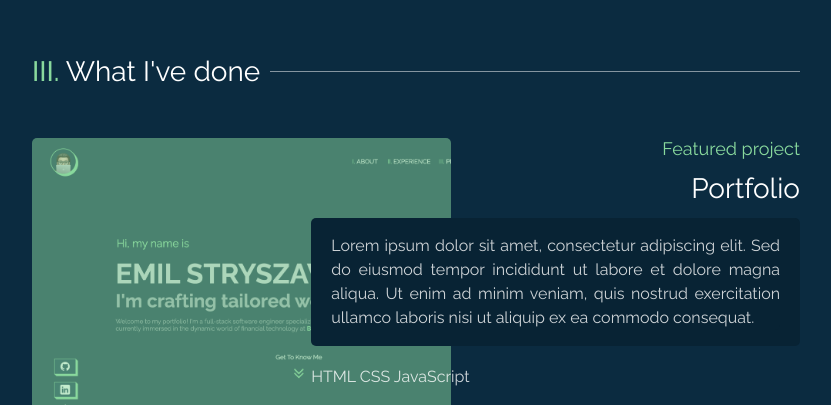
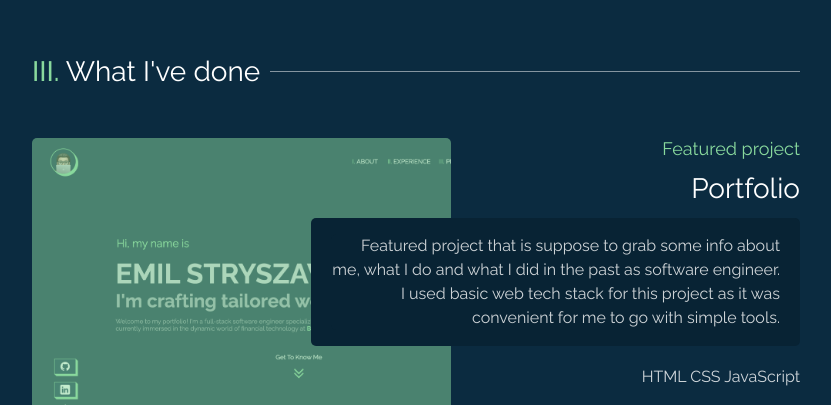
Before and after one commit to emstryszawski/est-portfolio, a website built with webpack: page index.html in a window 1280 px wide. Shown: the part 2888-3293 px from the top of the page, without its empty margins (230-1061 px from the left). Built offline with nearby package versions, Linux system fonts and the light colour scheme.

Commit message:
projects fixes

```diff
--- a/css/style.css
+++ b/css/style.css
@@ -438,7 +438,7 @@ article#resume h2 {
 }
 
 .accent-color-override:hover {
-    background: url("img/projects/portfolio.png") no-repeat;
+    background: url("../img/projects/portfolio.png") no-repeat;
     background-size: cover;
     overflow: hidden;
     height: 100%;
@@ -446,7 +446,7 @@ article#resume h2 {
 }
 
 .project-image {
-    background: url("/img/projects/portfolio.png") no-repeat;
+    background: url("../img/projects/portfolio.png") no-repeat;
     background-size: cover;
     overflow: hidden;
     color: #FFFFFF;
@@ -460,12 +460,13 @@ article#resume h2 {
 
 .grid-content {
     grid-area: 1 / 12 / 2 / 5;
-}
-
-.grid-content {
     display: flex;
     flex-direction: column;
     justify-content: space-between;
+}
+
+.grid-content * {
+    text-align: end;
 }
 
 .contact-form form {
--- a/index.html
+++ b/index.html
@@ -21,7 +21,9 @@
     <link rel="preconnect" href="https://fonts.gstatic.com" crossorigin>
     <link href="https://fonts.googleapis.com/css2?family=Raleway:ital,wght@0,100..900;1,100..900&display=swap"
           rel="stylesheet">
-    <link rel="stylesheet" href="https://cdnjs.cloudflare.com/ajax/libs/font-awesome/5.15.3/css/all.min.css" integrity="sha512-iBBXm8fW90+nuLcSKlbmrPcLa0OT92xO1BIsZ+ywDWZCvqsWgccV3gFoRBv0z+8dLJgyAHIhR35VZc2oM/gI1w==" crossorigin="anonymous" referrerpolicy="no-referrer" />
+    <link rel="stylesheet" href="https://cdnjs.cloudflare.com/ajax/libs/font-awesome/5.15.3/css/all.min.css"
+          integrity="sha512-iBBXm8fW90+nuLcSKlbmrPcLa0OT92xO1BIsZ+ywDWZCvqsWgccV3gFoRBv0z+8dLJgyAHIhR35VZc2oM/gI1w=="
+          crossorigin="anonymous" referrerpolicy="no-referrer"/>
     <link rel="manifest" href="site.webmanifest">
     <meta name="theme-color" content="#fafafa">
     <script src="js/app.js"></script>
@@ -172,14 +174,9 @@
                         <h5 class="accent large-font">Featured project</h5>
                         <h3>Portfolio</h3>
                         <div class="accent-box overflow-box p-rl-3">
-                            <p>Lorem ipsum dolor sit amet, consectetur adipiscing elit. Sed do eiusmod tempor incididunt
-                                ut
-                                labore et
-                                dolore magna aliqua. Ut enim ad minim veniam, quis nostrud exercitation ullamco laboris
-                                nisi
-                                ut
-                                aliquip ex
-                                ea commodo consequat.</p>
+                            <p>Featured project that is suppose to grab some info about me, what I do and what I did in
+                                the past as software engineer. I used basic web tech stack for this project as it was
+                                convenient for me to go with simple tools.</p>
                         </div>
                         <div class="overflow-box">
                             <p>HTML CSS JavaScript</p>
```
